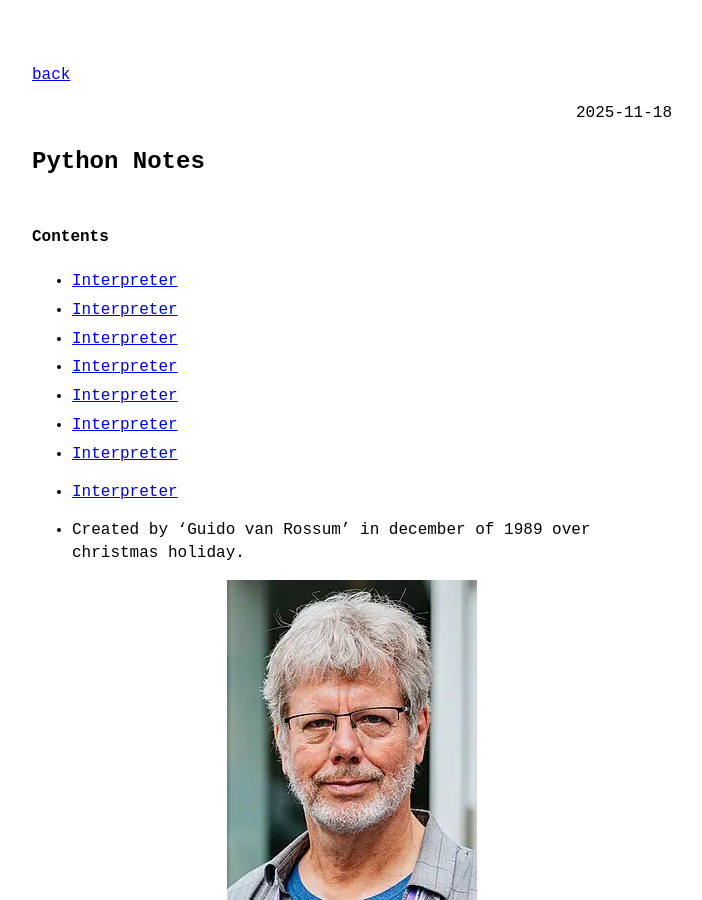
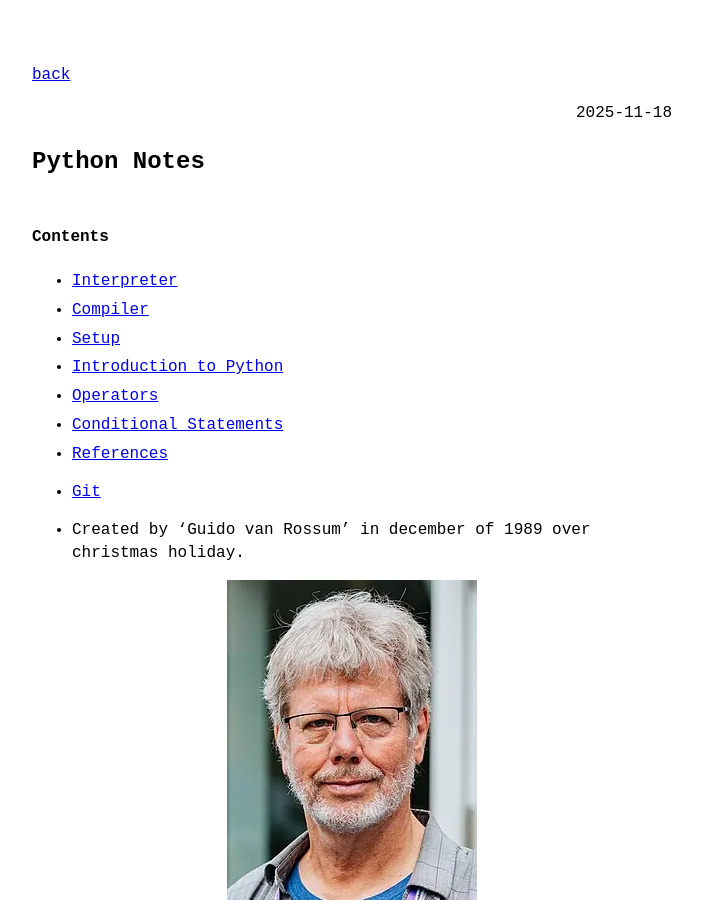
Before and after one commit to VallarasuS/Vallarasu.in, a Jekyll site: the page built from docs/_posts/2025-11-18-python-notes.md, in a window 1280 px wide and 900 px high. Shown: the whole window, without its empty margins (288-990 px from the left). Built offline with Jekyll 4.4.1, drawn with Linux system fonts in a browser that asks for light colours.

Commit message:
Update 2025-11-18-python-notes.md

```diff
--- a/docs/_posts/2025-11-18-python-notes.md
+++ b/docs/_posts/2025-11-18-python-notes.md
@@ -6,13 +6,13 @@ category: Python
 #### Contents
 
 - [Interpreter](#interpreter)
-- [Interpreter](#compiler)
-- [Interpreter](#setup)
-- [Interpreter](#introduction-to-python)
-- [Interpreter](#operators)
-- [Interpreter](#conditional-statements)
-- [Interpreter](#references)
-- [Interpreter](#git)
+- [Compiler](#compiler)
+- [Setup](#setup)
+- [Introduction to Python](#introduction-to-python)
+- [Operators](#operators)
+- [Conditional Statements](#conditional-statements)
+- [References](#references)
+- [Git](#git)
 
 - Created by 'Guido van Rossum' in december of 1989 over christmas holiday.
 
```
